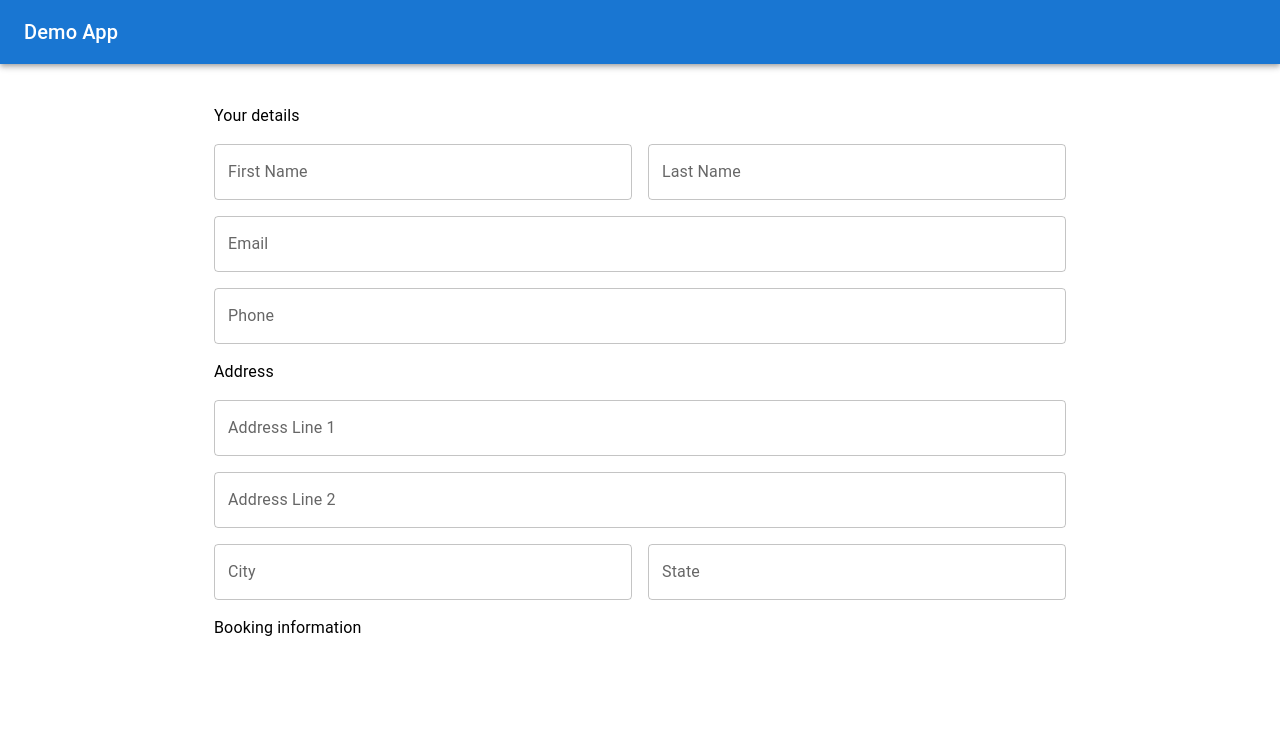
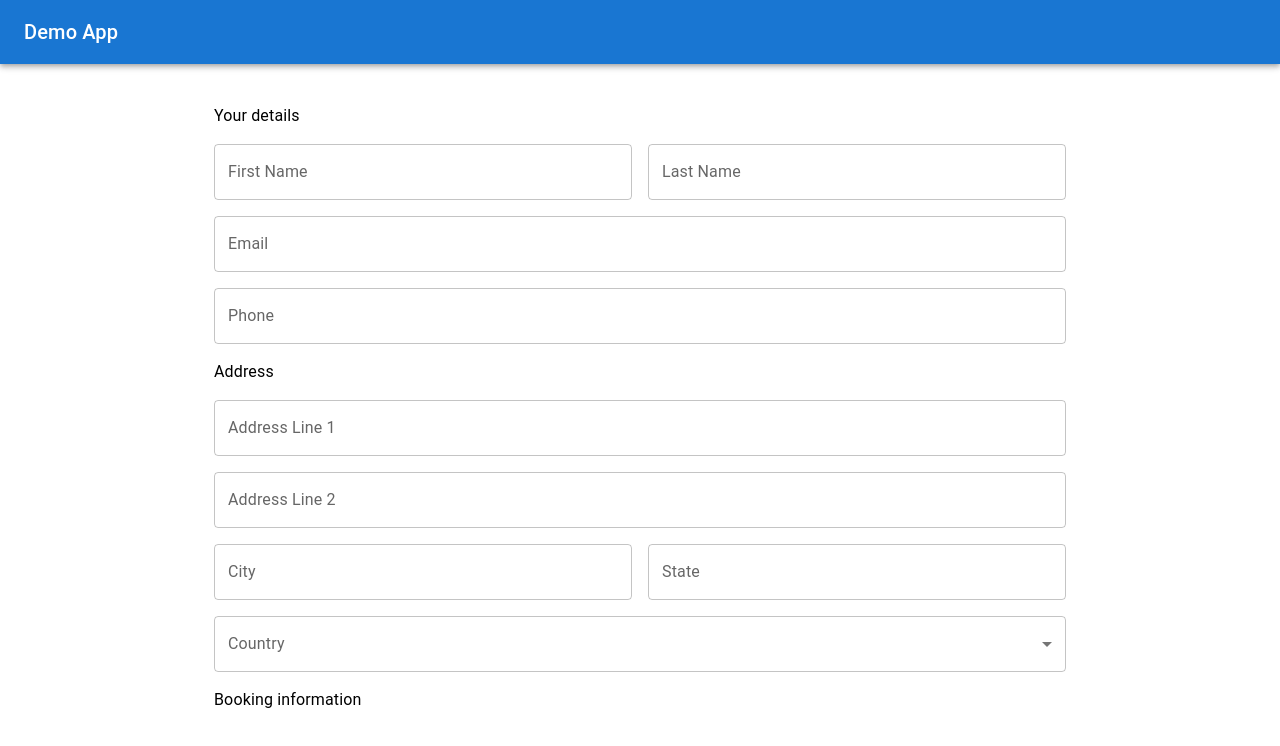
Before and after one commit to Annie-Huang/react-formik-material-ui-booking-form-template, a React (Create React App) app: page / in a window 1280 px wide. Shown: the top 746 px of the page. Built offline with nearby package versions, Linux system fonts and the light colour scheme.

Commit message:
Called <Select> element from App.tsx and pass in the countries object in

```diff
--- a/src/App.tsx
+++ b/src/App.tsx
@@ -4,6 +4,8 @@ import Header from './components/Header/Header';
 import { Form, Formik, FormikHelpers, FormikValues } from 'formik';
 import * as Yup from 'yup';
 import { TextField } from './components/FormsUI/TextField/TextField';
+import { Select } from './components/FormsUI/Select/Select';
+import countries from './data/countries.json';
 
 type Values = {
   firstName: string;
@@ -110,6 +112,14 @@ function App() {
                   </Grid>
 
                   <Grid size={{ xs: 12 }}>
+                    <Select
+                      name='country'
+                      label='Country'
+                      options={countries}
+                    />
+                  </Grid>
+
+                  <Grid size={{ xs: 12 }}>
                     <Typography>Booking information</Typography>
                   </Grid>
                 </Grid>
```
